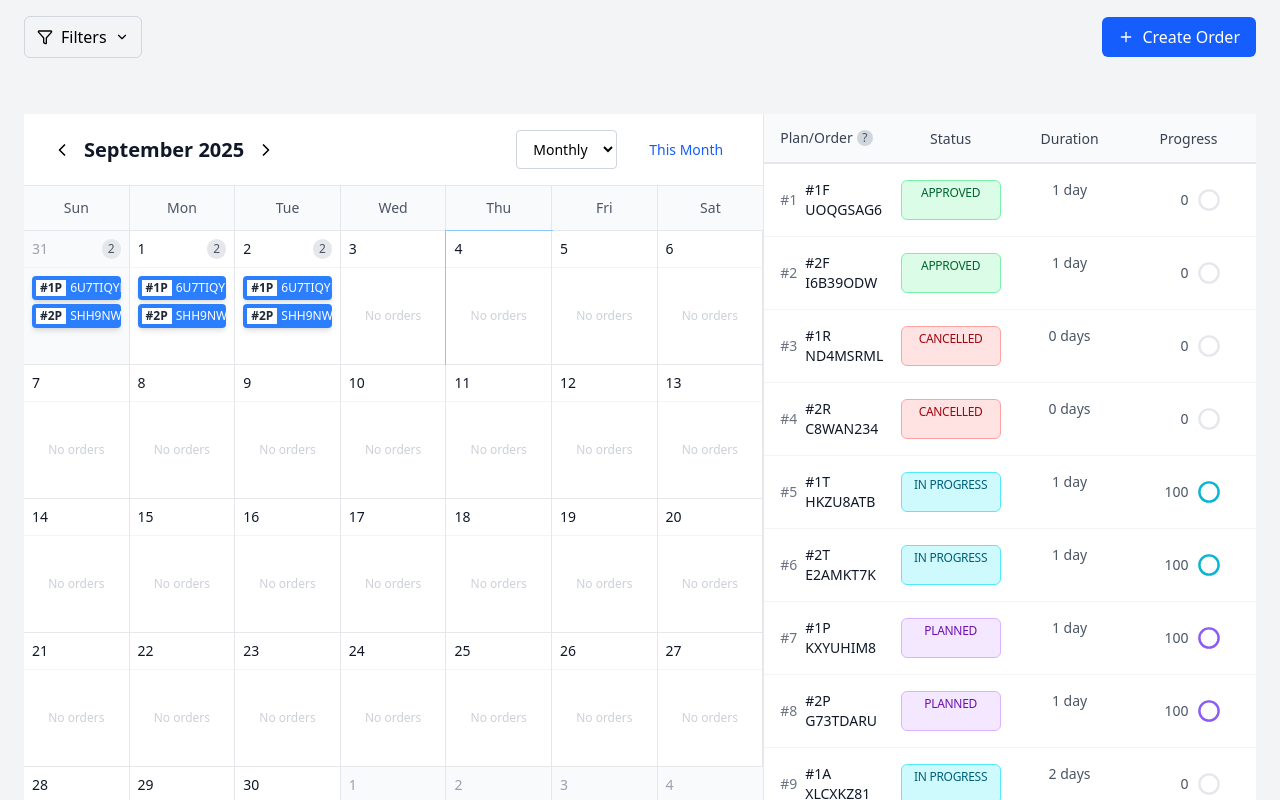
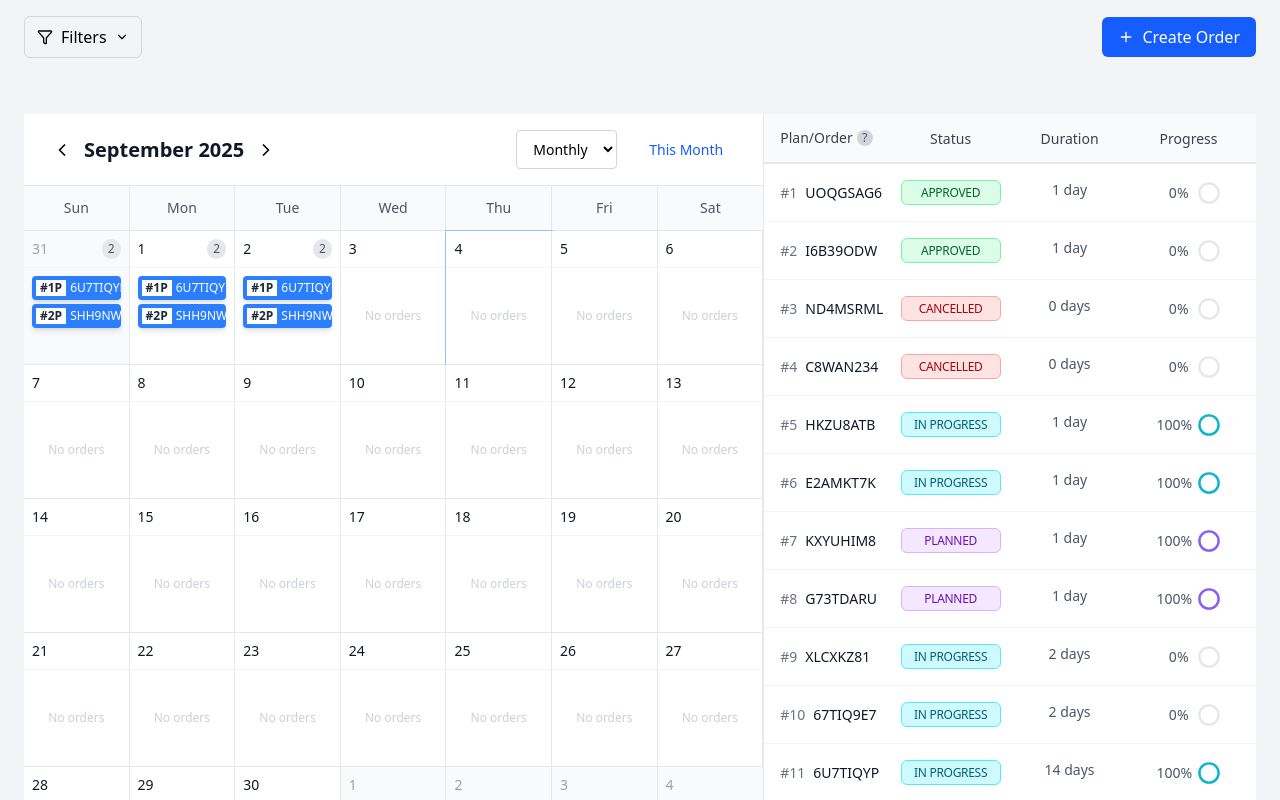
Before and after one commit to kaushalpapnai/production-calendar, a React (Vite) app: page / in a window 1280 px wide. Built offline with nearby package versions, Linux system fonts and the light colour scheme.

Commit message:
improved the progress list component

```diff
--- a/src/components/orderpanel/OrderItem.tsx
+++ b/src/components/orderpanel/OrderItem.tsx
@@ -1,5 +1,5 @@
+import React from 'react';
 import { StatusBadge } from "../UI/StatusBadge";
-
 
 const ProgressCircle: React.FC<{ progress: number; status: string }> = ({ progress, status }) => {
   const getCircleColor = (status: string) => {
@@ -51,18 +51,38 @@ export const OrderItem: React.FC<{
   isSelected: boolean;
   onClick: (id: string) => void;
   index: number;
-}> = ({ order, isSelected, onClick, index }) => {
+  isExpanded: boolean;
+}> = ({ order, isSelected, onClick, index, isExpanded }) => {
+  // Extract only the order number part (after the space)
+  const getOrderNumberOnly = (fullOrderNumber: string) => {
+    const parts = fullOrderNumber.split(' ');
+    return parts[1] || fullOrderNumber; // Return the part after space, or full string if no space
+  };
+
+  // Format date for display
+  const formatDate = (date: Date) => {
+    return new Date(date).toLocaleDateString('en-US', {
+      month: 'short',
+      day: 'numeric',
+      year: 'numeric'
+    });
+  };
+
   return (
     <div
-      className={`grid grid-cols-4 gap-4 p-4 cursor-pointer hover:bg-gray-50 border-b border-gray-100 ${
-        isSelected ? 'bg-blue-50 border-l-4 border-l-gray-500' : ''
+      className={`cursor-pointer border-b border-gray-100 ${
+        isSelected ? 'bg-blue-50 border-l-4 border-l-gray-500' : 'bg-white'
       }`}
       onClick={() => onClick(order.id)}
     >
-      {/* Plan/Order */}
+      {/* Main order info row */}
+      <div className="grid grid-cols-4 gap-4 p-4">
+        {/* Plan/Order - Show only order number without prefix */}
         <div className="flex items-center space-x-2">
           <span className="text-sm text-gray-500">#{index}</span>
-        <span className="text-sm font-medium text-gray-900">{order.orderNumber}</span>
+          <span className="text-sm font-medium text-gray-900">
+            {getOrderNumberOnly(order.orderNumber)}
+          </span>
         </div>
 
         {/* Status */}
@@ -79,9 +99,43 @@ export const OrderItem: React.FC<{
 
         {/* Progress */}
         <div className="flex justify-center items-center space-x-2">
-        <span className="text-sm text-gray-600 w-8 text-right">{order.progress}</span>
+          <span className="text-sm text-gray-600 w-8 text-right">{order.progress}%</span>
           <ProgressCircle progress={order.progress} status={order.status} />
         </div>
       </div>
+
+      {/* Expanded details section - Simplified */}
+      {isExpanded && (
+        <div className="px-4 pb-4 bg-gray-50 border-t border-gray-100">
+          <div className="grid grid-cols-2 gap-4 text-sm">
+            <div className="space-y-2">
+              <div className="flex justify-between">
+                <span className="text-gray-500">Start Date:</span>
+                <span className="font-medium">{formatDate(order.startDate)}</span>
+              </div>
+              <div className="flex justify-between">
+                <span className="text-gray-500">End Date:</span>
+                <span className="font-medium">{formatDate(order.endDate)}</span>
+              </div>
+              <div className="flex justify-between">
+                <span className="text-gray-500">Duration:</span>
+                <span className="font-medium">{order.duration} day{order.duration !== 1 ? 's' : ''}</span>
+              </div>
+            </div>
+
+            <div className="space-y-2">
+              <div className="flex justify-between">
+                <span className="text-gray-500">Area:</span>
+                <span className="font-medium">{order.area}</span>
+              </div>
+              <div className="flex justify-between">
+                <span className="text-gray-500">Assignee:</span>
+                <span className="font-medium">{order.assignee}</span>
+              </div>
+            </div>
+          </div>
+        </div>
+      )}
+    </div>
   );
 };
--- a/src/components/orderpanel/OrderList.tsx
+++ b/src/components/orderpanel/OrderList.tsx
@@ -1,4 +1,4 @@
-import React from 'react';
+import React, { useState } from 'react';
 import { useOrderStore } from '../../store/orderStore';
 import { OrderListHeader } from './OrderListHeader';
 import { OrderItem } from './OrderItem';
@@ -12,6 +12,8 @@ export const OrderList: React.FC = () => {
     setStatusFilter,
     addOrder
   } = useOrderStore();
+
+  const [expandedOrder, setExpandedOrder] = useState<string | null>(null);
 
   // Add sample orders if none exist (to match the image)
   React.useEffect(() => {
@@ -122,6 +124,17 @@ export const OrderList: React.FC = () => {
     }
   }, [orders.length, addOrder]);
 
+  const handleOrderClick = (orderId: string) => {
+    setSelectedOrder(orderId);
+
+    // Toggle expanded state - if already expanded, collapse it
+    if (expandedOrder === orderId) {
+      setExpandedOrder(null);
+    } else {
+      setExpandedOrder(orderId);
+    }
+  };
+
   // Filter orders based on status filter
   const filteredOrders = statusFilter
     ? orders.filter(order => order.status === statusFilter)
@@ -135,7 +148,6 @@ export const OrderList: React.FC = () => {
   const clearFilter = () => {
     setStatusFilter(null);
   };
-
 
   return (
     <div className="w-[40%] bg-white border-l border-gray-200 flex flex-col h-full">
@@ -151,8 +163,9 @@ export const OrderList: React.FC = () => {
                 key={order.id}
                 order={order}
                 isSelected={selectedOrder === order.id}
-                onClick={setSelectedOrder}
+                onClick={handleOrderClick}
                 index={index + 1}
+                isExpanded={expandedOrder === order.id}
               />
             ))}
           </div>
```
Lines whose indentation alone changed are shown as unchanged.
